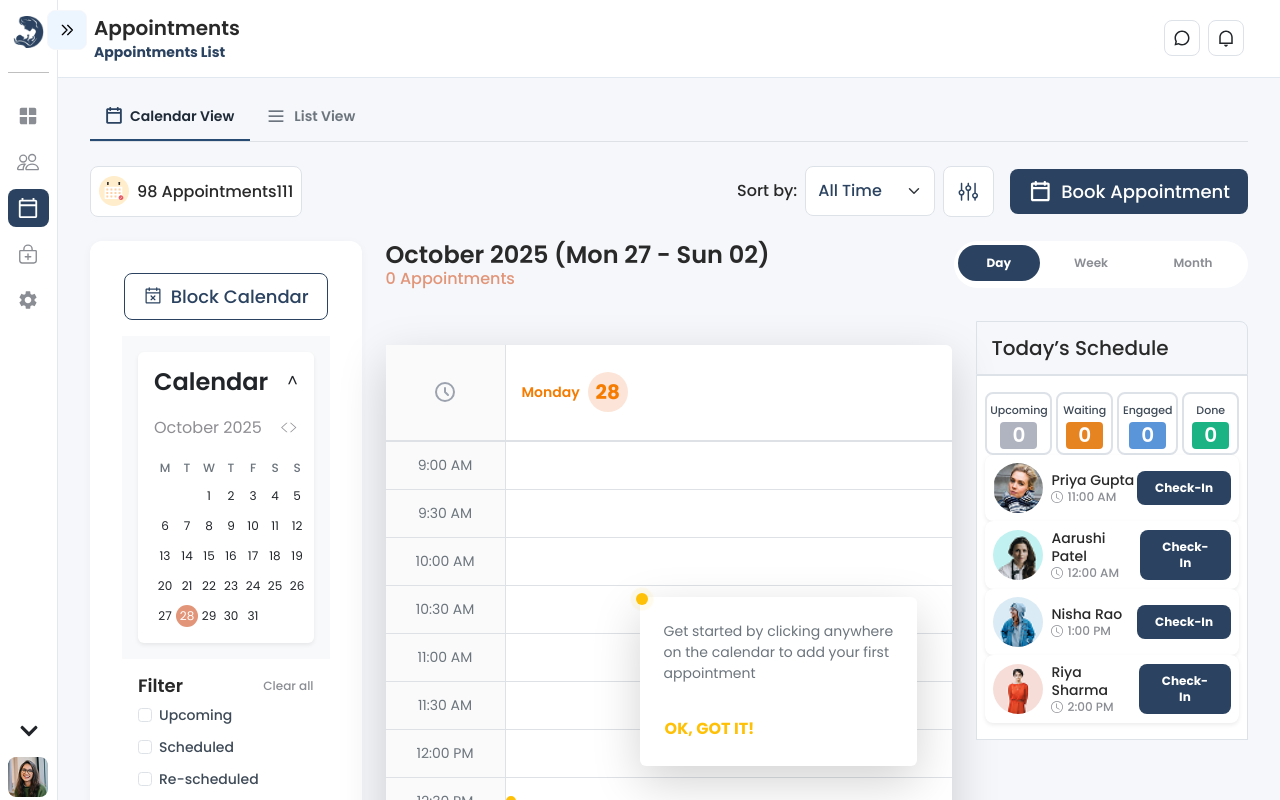
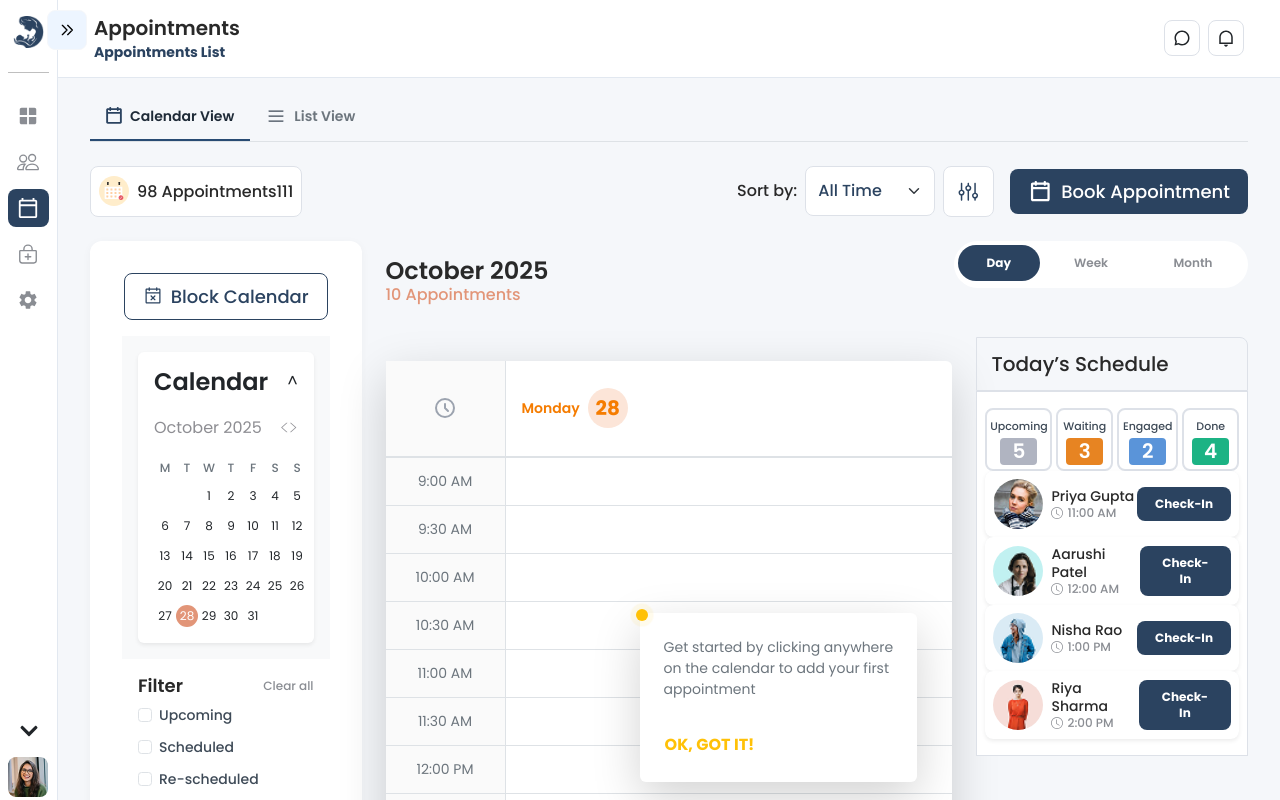
Before and after one commit to PranayTechnocomet/maiacare-doctor-fe, a Next.js app: page /appointments in a window 1280 px wide. Built offline with nearby package versions, Linux system fonts and the light colour scheme; a web font is replaced by a local one.

Commit message:
doctor-listing screen dynamically set

```diff
--- a/src/components/DoctorListing.tsx
+++ b/src/components/DoctorListing.tsx
@@ -385,6 +385,30 @@ export function CalendarView() {
 
 
   // week range formatter
+  const getSelectedDayRange = (date: Date) => {
+    const day = date.getDay();
+    const start = new Date(date);
+    start.setDate(date.getDate() - day + 1); // Monday
+    const end = new Date(start);
+    end.setDate(start.getDate() + 6); // Sunday
+
+    const monthYear = date.toLocaleString("default", {
+      month: "long",
+      year: "numeric",
+    });
+
+    const startDayName = start
+      .toLocaleString("default", { weekday: "short" })
+      .replace(".", "");
+    const endDayName = end
+      .toLocaleString("default", { weekday: "short" })
+      .replace(".", "");
+
+    const startDate = start.getDate().toString().padStart(2, "0");
+    const endDate = end.getDate().toString().padStart(2, "0");
+
+    return `${monthYear}`;
+  };
   const getSelectedWeekRange = (date: Date) => {
     const day = date.getDay();
     const start = new Date(date);
@@ -421,7 +445,13 @@ export function CalendarView() {
     return date >= start && date <= end;
   };
 
-
+  const [selectedCard, setSelectedCard] = useState<"Upcoming" | "Waiting" | "Engaged" | "Done" | null>(null);
+  const displayLimits: Record<"Upcoming" | "Waiting" | "Engaged" | "Done", number> = {
+    Upcoming: 5,
+    Waiting: 3,
+    Engaged: 2,
+    Done: 4,
+  };
 
 
 
@@ -862,15 +892,55 @@ export function CalendarView() {
         <Col md={9}>
           <Row>
             <div className="d-flex justify-content-between ">
-              <div>
-                {/* <p className='doctor-listing-date-heading  m-0 '>November 2024 (Mon 01 - Sat 07)</p> */}
+              {/* <div>
                 {selectedDate && (
                   <p className="doctor-listing-date-heading m-0">
                     {getSelectedWeekRange(selectedDate)}
                   </p>
                 )}
                 <p className='doctor-listing-date-subtitle '>0 Appointments</p>
+              </div> */}
+
+              <div className="mt-3">
+                {selectedView === "day" && (
+                  <div>
+                    <p className="doctor-listing-date-heading m-0">
+                      {selectedDate && (
+                        <p className="doctor-listing-date-heading m-0">
+                          {getSelectedDayRange(selectedDate)}
+                        </p>
+                      )}
+                      <p className="doctor-listing-date-subtitle">10 Appointments</p>
+                    </p>
+                  </div>
+                )}
+
+                {selectedView === "week" && (
+                  <div>
+                    {selectedDate && (
+                      <p className="doctor-listing-date-heading m-0">
+                        {getSelectedWeekRange(selectedDate)}
+                      </p>
+                    )}
+                    <p className="doctor-listing-date-subtitle">0 Appointments</p>
+                  </div>
+                )}
+
+                {selectedView === "month" && (
+                  <div>
+                    <p className="doctor-listing-date-heading m-0">
+
+                      {selectedDate && (
+                        <p className="doctor-listing-date-heading m-0">
+                          {getSelectedDayRange(selectedDate)}
+                        </p>
+                      )}
+                      <p className="doctor-listing-date-subtitle">20 Appointments</p>
+                    </p>
+                  </div>
+                )}
               </div>
+
               <div className='doctor-listing-day-week-month-main'>
 
                 <Nav
@@ -1173,43 +1243,83 @@ export function CalendarView() {
 
                 <div className='today-schedule-box-section h-100'>
                   <div className='d-flex justify-content-between align-items-center gap-1 p-0'>
-                    <div className='doctor-listing-today-schedule-box d-flex flex-column  align-items-center'>
+                    <div
+                      className='doctor-listing-today-schedule-box d-flex flex-column  align-items-center'
+                      style={selectedCard === 'Upcoming' ? { border:'1px solid #e78422',  color: '#fff' } : {}}
+                      onClick={() => setSelectedCard('Upcoming')}
+                    >
                       <p className='doctor-listing-today-schedule-boxs text-center'>Upcoming</p>
-                      <div className='upcoming-box doctor-listing-all-box'>0</div>
+                      <div
+                        className='upcoming-box doctor-listing-all-box'
+                        style={selectedCard === 'Upcoming' ? { color: '#fff' } : {}}
+                      >
+                        5
+                      </div>
                     </div>
-                    <div className='doctor-listing-today-schedule-box d-flex flex-column  align-items-center'>
+
+                    <div
+                      className='doctor-listing-today-schedule-box d-flex flex-column  align-items-center'
+                      style={selectedCard === 'Waiting' ? {border:'1px solid #e78422', color: '#fff' } : {}}
+                      onClick={() => setSelectedCard('Waiting')}
+                    >
                       <p className='doctor-listing-today-schedule-boxs text-center'>Waiting</p>
-                      <div className='waiting-box doctor-listing-all-box'>0</div>
+                      <div
+                        className='waiting-box doctor-listing-all-box'
+                        style={selectedCard === 'Waiting' ? {  color: '#fff' } : {}}
+                      >
+                        3
+                      </div>
                     </div>
-                    <div className='doctor-listing-today-schedule-box d-flex flex-column  align-items-center'>
+
+                    <div
+                      className='doctor-listing-today-schedule-box d-flex flex-column  align-items-center'
+                      onClick={() => setSelectedCard('Engaged')}
+                      style={selectedCard === 'Engaged' ? { border:'1px solid #e78422',  color: '#fff' } : {}}
+                    >
                       <p className='doctor-listing-today-schedule-boxs text-center'>Engaged</p>
-                      <div className='engaged-box doctor-listing-all-box'>0</div>
+                      <div
+                        className='engaged-box doctor-listing-all-box'
+                        style={selectedCard === 'Engaged' ? { color: '#fff' } : {}}
+                      >
+                        2
+                      </div>
                     </div>
-                    <div className='doctor-listing-today-schedule-box d-flex flex-column  align-items-center'>
+
+                    <div
+                      className='doctor-listing-today-schedule-box d-flex flex-column  align-items-center'
+                      style={selectedCard === 'Done' ? { border:'1px solid #e78422',  color: '#fff' } : {}}
+                      onClick={() => setSelectedCard('Done')}
+                    >
                       <p className='doctor-listing-today-schedule-boxs text-center'>Done</p>
-                      <div className='done-box doctor-listing-all-box'>0</div>
+                      <div
+                        className='done-box doctor-listing-all-box'
+                        style={selectedCard === 'Done' ? { color: '#fff' } : {}}
+                      >
+                        4
+                      </div>
                     </div>
                   </div>
-                  {doctorlistingModalData.map((item: any, index: number) => (
+
+                  {/* Use the selectedCard to limit how many items to display */}
+                  {(selectedCard
+                    ? doctorlistingModalData.slice(0, displayLimits[selectedCard])
+                    : doctorlistingModalData
+                  ).map((item: any, index: number) => (
                     <div key={index}>
-
                       <div className='docotor-listing-today-schedule-datas'>
                         <Card className="d-flex flex-row align-items-center p-2 shadow-sm rounded-3 border-0" style={{ maxWidth: "350px" }}>
-                          {/* Profile Image */}
                           <Image src={item.patient_profile} alt="Profile" width={50} height={50} className="me-2 rounded-circle" />
-
-                          {/* User Info */}
                           <div className="flex-grow-1">
                             <p className="doctor-listing-modal-patient-name m-0">{item.patient_name}</p>
-                            <div className="d-flex align-items-center doctor-listing-modal-label " >
+                            <div className="d-flex align-items-center doctor-listing-modal-label ">
                               <BsClock className=" me-1 " /> {item.patient_time}
                             </div>
                           </div>
-
-                          {/* Button */}
-                          <Button variant="default" className="doctor-listing-modal-button" onClick={() => {
-                            setDoctorListingModal(true); setSelectedPatient(item);
-                          }}>
+                          <Button
+                            variant="default"
+                            className="doctor-listing-modal-button"
+                            onClick={() => { setDoctorListingModal(true); setSelectedPatient(item); }}
+                          >
                             Check-In
                           </Button>
                         </Card>
--- a/src/components/form/LoginForms.tsx
+++ b/src/components/form/LoginForms.tsx
@@ -133,7 +133,7 @@ export function LoginForms() {
                         value={formData.password}
                         onChange={handleChange}
                         error={formError.password}
-                        className="position-relative  input-email-login-data"
+                        className="position-relative  input-email-login-data login-password-data"
                     >
                         {/* <BiLockAlt size={24} className="input-email-data" /> */}
                         <svg xmlns="http://www.w3.org/2000/svg" className="input-email-data" width="24" height="24" viewBox="0 0 25 25" fill="none">
--- a/src/components/ui/CustomDatePicker.tsx
+++ b/src/components/ui/CustomDatePicker.tsx
@@ -16,7 +16,7 @@ export const DatePickerFieldGroup = ({
   error = "",
   helperText = "",
   className = "",
-  iconColor="var(--color-radio-lable)",
+  iconColor = "var(--color-radio-lable)",
   ...rest
 }: {
   label?: string;
@@ -43,12 +43,12 @@ export const DatePickerFieldGroup = ({
       inputRef.current.focus(); // Fallback for older support
     }
   };
-
+  const today = new Date().toISOString().split('T')[0];
   return (
     <div className={`maiacare-input-field-container  ${className}`}>
       <InputFieldLabel label={label} required={required} />
 
-      <div className='position-relative' onClick={handleContainerClick} style={{ cursor: 'pointer'  }}>
+      <div className='position-relative' onClick={handleContainerClick} style={{ cursor: 'pointer' }}>
         <Form.Control
           ref={inputRef}
           className="maiacare-input-field w-100"
@@ -62,14 +62,15 @@ export const DatePickerFieldGroup = ({
           // required={required}
           disabled={disabled}
           readOnly={readOnly}
+          // max={today}
           {...rest}
-          // style={{ color: "#3E4A57" }}
+        // style={{ color: "#3E4A57" }}
         />
 
         <div className='calender-timepicker-icon'>
           <svg xmlns="http://www.w3.org/2000/svg" width="21" height="21" viewBox="0 0 21 21" fill="none">
             <path d="M17.2166 2.33984H15.6541V2.02734C15.6541 1.7787 15.5553 1.54025 15.3795 1.36443C15.2036 1.18862 14.9652 1.08984 14.7166 1.08984C14.4679 1.08984 14.2295 1.18862 14.0536 1.36443C13.8778 1.54025 13.7791 1.7787 13.7791 2.02734V2.33984H8.15405V2.02734C8.15405 1.7787 8.05528 1.54025 7.87947 1.36443C7.70365 1.18862 7.46519 1.08984 7.21655 1.08984C6.96791 1.08984 6.72946 1.18862 6.55364 1.36443C6.37782 1.54025 6.27905 1.7787 6.27905 2.02734V2.33984H4.71655C4.30215 2.33984 3.90472 2.50446 3.6117 2.79749C3.31867 3.09051 3.15405 3.48794 3.15405 3.90234V16.4023C3.15405 16.8167 3.31867 17.2142 3.6117 17.5072C3.90472 17.8002 4.30215 17.9648 4.71655 17.9648H17.2166C17.631 17.9648 18.0284 17.8002 18.3214 17.5072C18.6144 17.2142 18.7791 16.8167 18.7791 16.4023V3.90234C18.7791 3.48794 18.6144 3.09051 18.3214 2.79749C18.0284 2.50446 17.631 2.33984 17.2166 2.33984ZM6.27905 4.21484C6.27905 4.46348 6.37782 4.70194 6.55364 4.87776C6.72946 5.05357 6.96791 5.15234 7.21655 5.15234C7.46519 5.15234 7.70365 5.05357 7.87947 4.87776C8.05528 4.70194 8.15405 4.46348 8.15405 4.21484H13.7791C13.7791 4.46348 13.8778 4.70194 14.0536 4.87776C14.2295 5.05357 14.4679 5.15234 14.7166 5.15234C14.9652 5.15234 15.2036 5.05357 15.3795 4.87776C15.5553 4.70194 15.6541 4.46348 15.6541 4.21484H16.9041V6.08984H5.02905V4.21484H6.27905ZM5.02905 16.0898V7.96484H16.9041V16.0898H5.02905Z"
-            fill={iconColor} />
+              fill={iconColor} />
           </svg>
         </div>
 
--- a/src/style/globals.css
+++ b/src/style/globals.css
@@ -284,7 +284,15 @@ body {
   padding: 4px 8px;
   border-radius: 10px;
 }
-
+.login-password-data::placeholder{
+  margin-top: 250px !important;
+  padding-top: 250px !important;
+}
+.calander-card-data{
+  border: 1px solid  #e78422;
+  cursor: pointer !important;
+  color: #fff !important;
+}
 /* 1440 > big screen apply */
 @media (min-width: 1640px) {
   .patient-header-search-width {
--- a/src/style/temp.css
+++ b/src/style/temp.css
@@ -21,6 +21,7 @@
     border-radius: 8px;
     border: 2px solid #DDE1E8;
     padding: 8px 4px;
+    cursor: pointer !important;
 }
 
 .upcoming-box {
```
Also changed, not shown: src/app/temp/page.tsx (+23 -0 lines).
